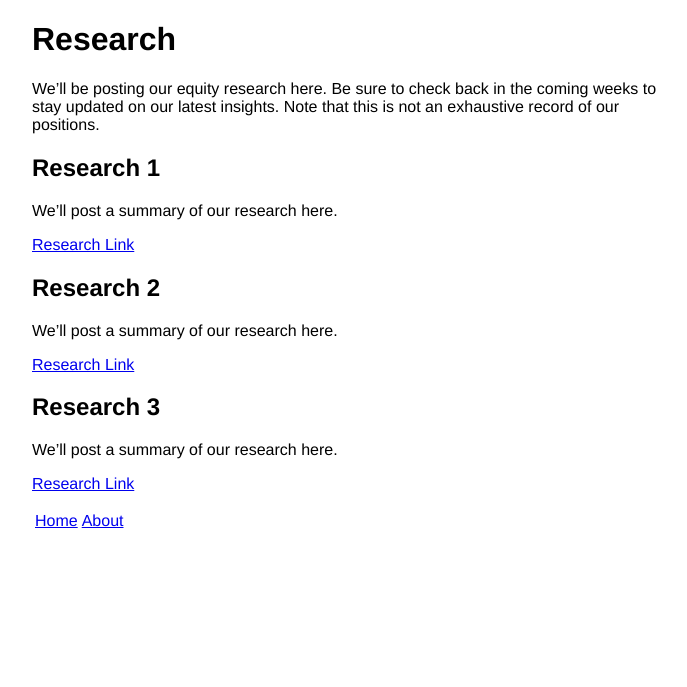
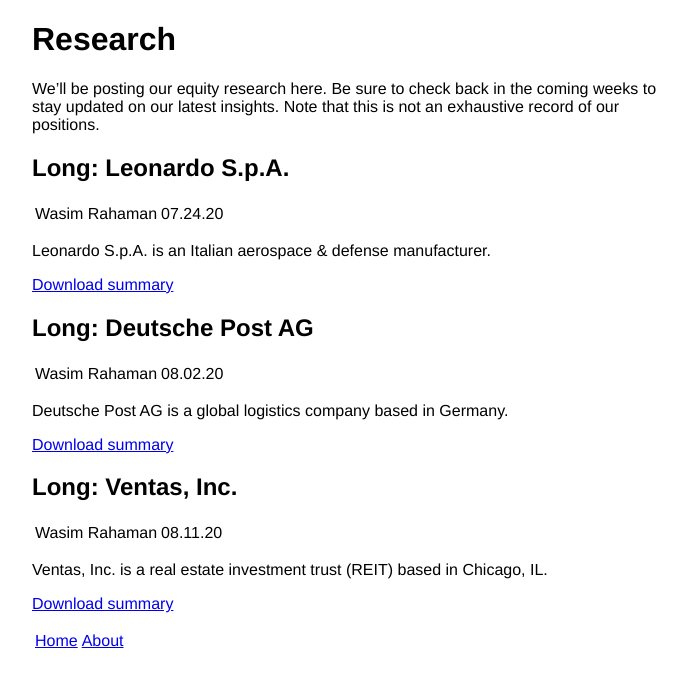
Before and after one commit to lrr-capital/lrr-capital, a Jekyll site: the page built from research.md, in a window 1280 px wide. Shown: the top 687 px of the page, without its empty margins (288-975 px from the left). Built offline with Jekyll 4.4.1, drawn with Linux system fonts in a browser that asks for light colours.

Commit message:
Update research.md

```diff
--- a/research.md
+++ b/research.md
@@ -6,22 +6,29 @@
 
 We'll be posting our equity research here. Be sure to check back in the coming weeks to stay updated on our latest insights. Note that this is not an exhaustive record of our positions.
 
-## Research 1
+## Long: Leonardo S.p.A.
 
-We'll post a summary of our research here.
+Wasim Rahaman | 07.24.20
 
-[Research Link](/files/sample.pdf)
+Leonardo S.p.A. is an Italian aerospace & defense manufacturer.
 
-## Research 2
+[Download summary](/files/LRR_WIR_LONG_Leonardo_SpA.pdf)
 
-We'll post a summary of our research here.
+## Long: Deutsche Post AG
 
-[Research Link](/files/sample.pdf)
+Wasim Rahaman | 08.02.20
 
-## Research 3
+Deutsche Post AG is a global logistics company based in Germany.
 
-We'll post a summary of our research here.
+[Download summary](/files/LRR_WIR_LONG_DeutschePost_AG.pdf)
 
-[Research Link](/files/sample.pdf)
+## Long: Ventas, Inc.
+
+Wasim Rahaman | 08.11.20
+
+Ventas, Inc. is a real estate investment trust (REIT) based in Chicago, IL.
+
+[Download summary](/files/LRR_WIR_LONG_Ventas_Inc.pdf)
+
 
 <a href="/index">Home</a> | <a href="/about">About</a>
```
